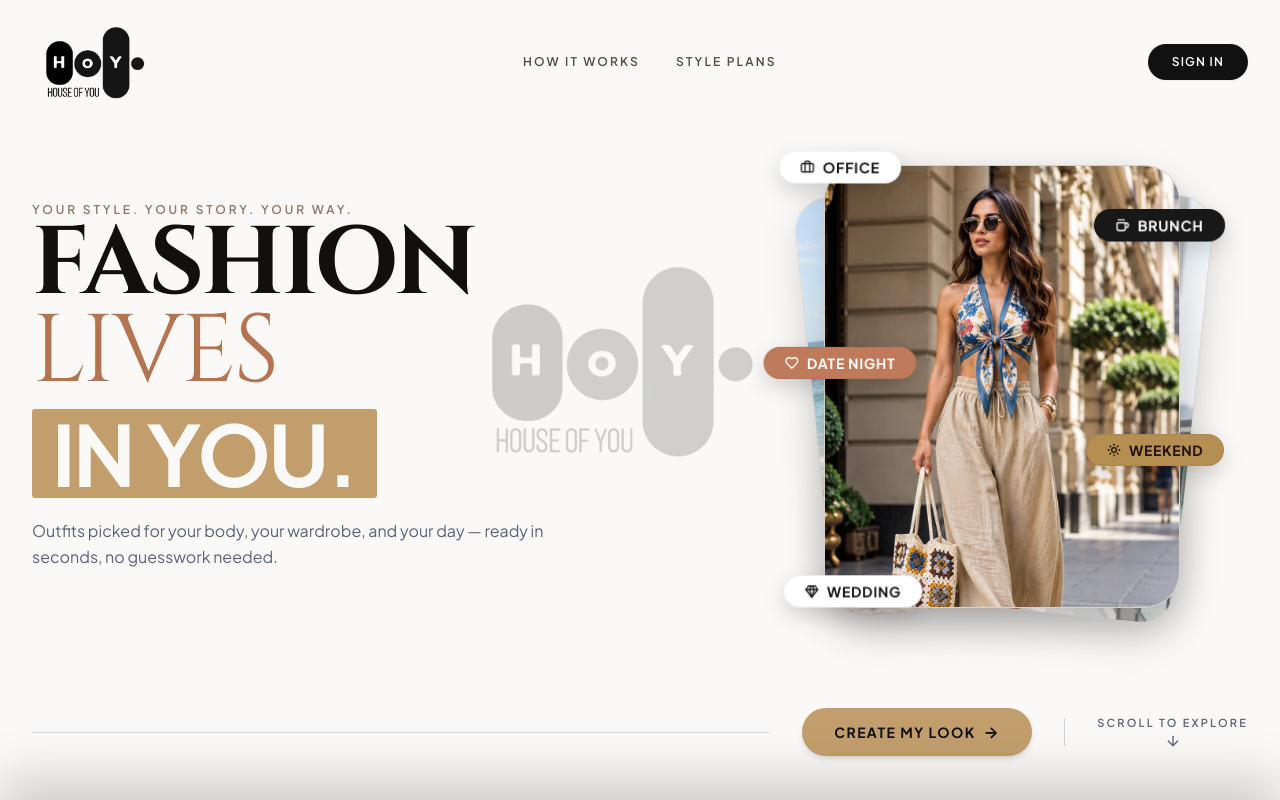
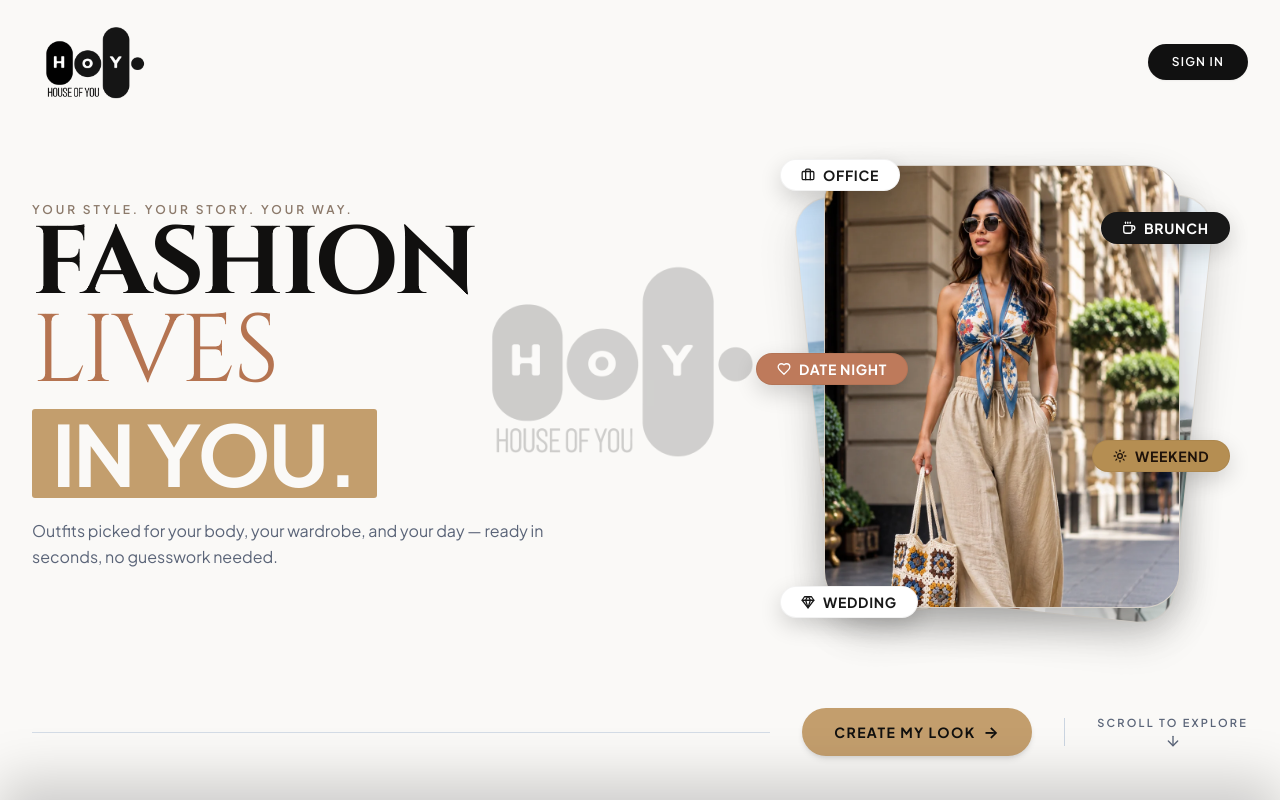
Before and after one commit to tanikshrma/Hoy-Look, a React (Vite) app: page / in a window 1280 px wide. Shown: the top 800 px of the page. Built offline with nearby package versions, Linux system fonts and the light colour scheme; a web font is replaced by a local one.

Commit message:
refactor: clean up navigation and layout z-indexes
Remove redundant desktop navigation links from header, normalize section heights, and update z-index layering for smoother section transitions.

```diff
--- a/src/components/Footer.tsx
+++ b/src/components/Footer.tsx
@@ -14,7 +14,7 @@ export const Footer: React.FC<FooterProps> = ({ onOpenQuiz, onOpenPolicy }) => {
   };
 
   return (
-    <footer id="main-footer" className="relative z-[80] bg-[#181615] text-[#FAF8F5] pt-8 sm:pt-20 pb-6 sm:pb-12 border-t border-[#2B2622] shadow-[0_-25px_60px_rgba(0,0,0,0.35)]">
+    <footer id="main-footer" className="relative z-50 bg-[#181615] text-[#FAF8F5] pt-8 sm:pt-20 pb-6 sm:pb-12 border-t border-[#2B2622] shadow-[0_-25px_60px_rgba(0,0,0,0.35)]">
       <div className="max-w-7xl mx-auto px-4 sm:px-6 lg:px-8">
 
         {/* Main Content Grid: Logo + 2 Navigation Columns */}
--- a/src/components/Header.tsx
+++ b/src/components/Header.tsx
@@ -79,35 +79,6 @@ export const Header: React.FC<HeaderProps> = ({ onOpenQuiz, onNavigateSection, a
             />
           </a>
 
-          {/* Desktop Navigation Menu Links */}
-          <nav className="hidden md:flex items-center gap-7 lg:gap-9">
-            {[
-              { label: 'How It Works', href: '#process', sectionIndex: 1 },
-              { label: 'Style Plans', href: '#plans', sectionIndex: 2 },
-            ].map((item) => (
-              <a
-                key={item.label}
-                href={item.href}
-                onClick={(e) => {
-                  e.preventDefault();
-                  if (onNavigateSection) {
-                    onNavigateSection(item.sectionIndex);
-                  } else {
-                    const el = document.querySelector(item.href);
-                    if (el) el.scrollIntoView({ behavior: 'smooth' });
-                  }
-                }}
-                className={`text-xs uppercase tracking-[0.18em] font-semibold transition-colors duration-200 cursor-pointer ${
-                  activeSectionIndex === item.sectionIndex
-                    ? 'text-[#C39E6D] font-bold'
-                    : 'text-[#554C42] hover:text-[#111111]'
-                }`}
-              >
-                {item.label}
-              </a>
-            ))}
-          </nav>
-
           {/* Action: SIGN IN */}
           <div className="flex items-center gap-3 relative">
             <button
--- a/src/components/HowItWorks.tsx
+++ b/src/components/HowItWorks.tsx
@@ -67,7 +67,7 @@ export const HowItWorks: React.FC<HowItWorksProps> = () => {
   return (
     <section
       id="process"
-      className="relative z-20 scroll-mt-0 pt-16 sm:pt-20 lg:pt-24 pb-10 sm:pb-16 lg:pb-20 bg-[#B68E56] text-[#1E1710] overflow-hidden flex flex-col justify-center shadow-[0_-20px_50px_rgba(0,0,0,0.18)]"
+      className="relative z-20 scroll-mt-0 min-h-0 md:min-h-[100dvh] pt-16 sm:pt-20 lg:pt-24 pb-10 sm:pb-16 lg:pb-20 bg-[#B68E56] text-[#1E1710] overflow-hidden flex flex-col justify-center shadow-[0_-20px_50px_rgba(0,0,0,0.18)]"
     >
       <div className="max-w-7xl mx-auto px-4 sm:px-6 lg:px-8 w-full relative z-10">
 
--- a/src/components/ReadyWhenYouAre.tsx
+++ b/src/components/ReadyWhenYouAre.tsx
@@ -9,7 +9,7 @@ export const ReadyWhenYouAre: React.FC<ReadyWhenYouAreProps> = ({ onOpenQuiz })
   return (
     <section
       id="ready-when-you-are"
-      className="relative z-[70] min-h-0 md:min-h-[70vh] w-full py-10 sm:py-20 md:py-16 px-4 sm:px-6 lg:px-8 overflow-hidden flex flex-col justify-center items-center text-center bg-[#BE7A5B] shadow-[0_-20px_50px_rgba(0,0,0,0.18)] m-0 border-0"
+      className="relative z-40 min-h-0 md:min-h-[100dvh] w-full py-12 sm:py-20 md:py-24 px-4 sm:px-6 lg:px-8 overflow-hidden flex flex-col justify-center items-center text-center bg-[#BE7A5B] shadow-[0_-20px_50px_rgba(0,0,0,0.18)] m-0 border-0"
     >
       {/* Background HOY Logo White Watermark */}
       <div
--- a/src/components/StylePlans.tsx
+++ b/src/components/StylePlans.tsx
@@ -85,7 +85,7 @@ export const StylePlans: React.FC<StylePlansProps> = ({ onSelectPlan }) => {
   return (
     <section
       id="plans"
-      className="relative z-[60] min-h-0 md:min-h-[100dvh] py-8 sm:py-16 lg:py-20 bg-[#B88F58] text-[#1A1817] overflow-hidden flex flex-col justify-center"
+      className="relative z-30 min-h-0 md:min-h-[100dvh] py-8 sm:py-16 lg:py-20 bg-[#B88F58] text-[#1A1817] overflow-hidden flex flex-col justify-center shadow-[0_-20px_50px_rgba(0,0,0,0.18)]"
     >
       <div className="relative max-w-7xl mx-auto px-4 sm:px-6 lg:px-8 z-10 w-full">
 
--- a/src/lib/lenis.ts
+++ b/src/lib/lenis.ts
@@ -46,8 +46,6 @@ export function setupStackedSections(sectionIds: string[]) {
 
   // Sections that transition continuously into the next section without stopping
   const unpinnedSectionIds = [
-    'hero-section',       // Hero -> HOW IT WORKS
-    'plans',              // STYLE PLANS -> READY WHEN YOU ARE
     'ready-when-you-are', // READY WHEN YOU ARE -> Footer
   ];
 
```
